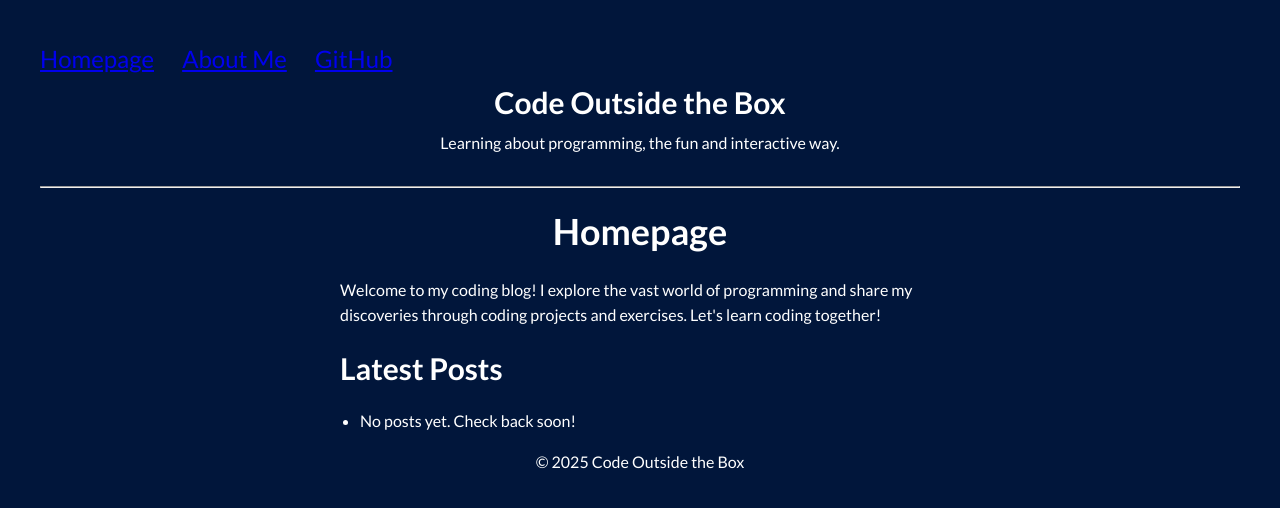
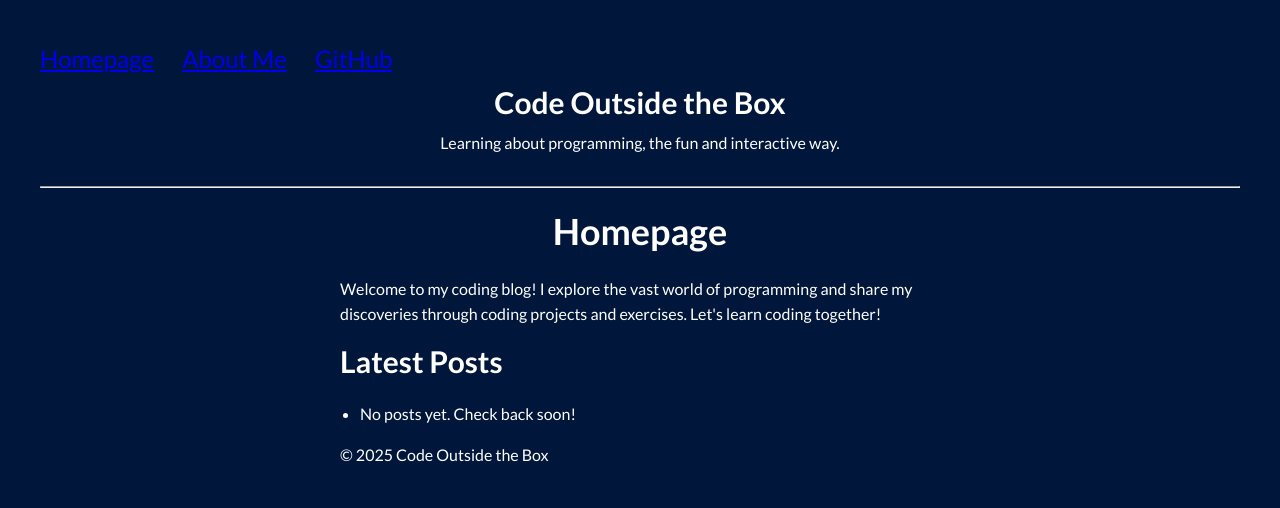
Before and after one commit to MicroChip818/microchip818.github.io, a Jekyll site: the page built from index.html, in a window 1280 px wide. Shown: the top 508 px of the page. Built offline with Jekyll 4.4.1, drawn with Linux system fonts in a browser that asks for light colours.

Commit message:
Update main.css

```diff
--- a/assets/css/main.css
+++ b/assets/css/main.css
@@ -14,18 +14,15 @@ h1 {
 
 p, h2, h3, h4, h5, h6 {
   max-width: 600px;
-  margin-left: auto;
-  margin-right: auto;
+  margin: 10px auto;
 }
 
 h2 {
   font-size: 30px;
-  margin: 10px auto;
 }
 
 h3 {
   font-size: 24px;
-  margin: 10px auto;
 }
 
 .blog_name {
@@ -76,7 +73,3 @@ nav {
 #comments h2 {
   margin-bottom: 1rem;
 }
-
-footer {
-  text-align: center;
-}
```
